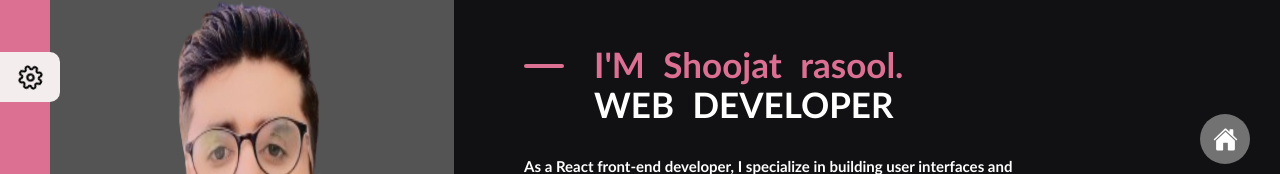
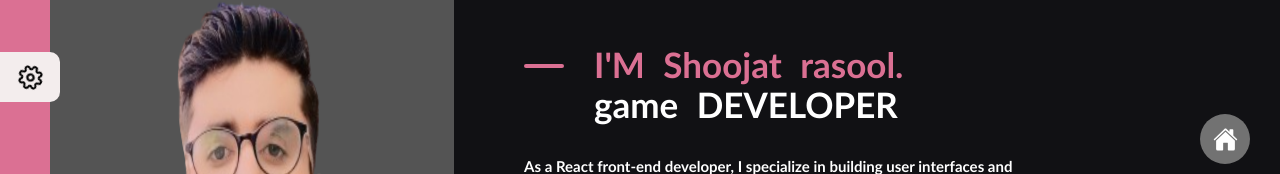
Before and after one commit to Shujaat001/My-Portfolio, a React (Create React App) app: page / in a window 1280 px wide. Shown: the part 148-322 px from the top of the page. Built offline with nearby package versions, Linux system fonts and the light colour scheme.

Commit message:
game developer

```diff
--- a/src/component/Home.js
+++ b/src/component/Home.js
@@ -27,7 +27,7 @@ const Home = () => {
           <h1>
             <span id={`${color}s`}>I'M Shoojat rasool.</span>
           </h1>
-          <h1 style={mode ? {} : { color: "#626262" }}>WEB DEVELOPER</h1>
+          <h1 style={mode ? {} : { color: "#626262" }}>game DEVELOPER</h1>
           <p style={mode ? {} : { color: "#626262" }}>
           As a React front-end developer, I specialize in building user interfaces and interactive web applications using the React JavaScript library. My skill set includes proficiency in HTML, CSS, and JavaScript, along with a strong understanding of React's component-based architecture, state management solutions like Redux or Context API, and modern front-end development tools and workflows.
           </p>
```
